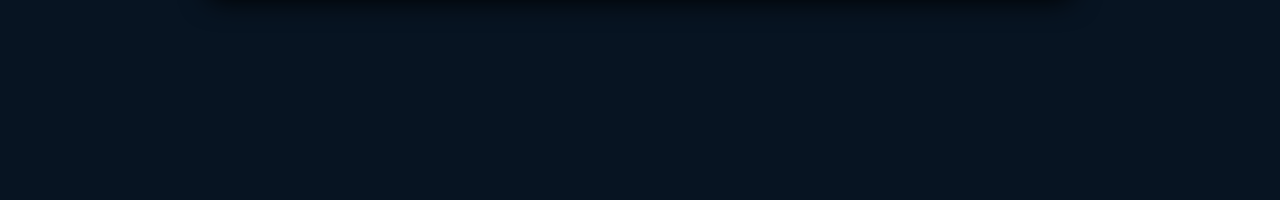
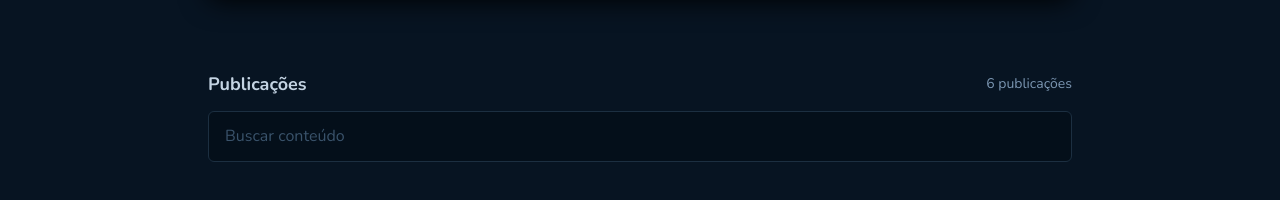
Before and after one commit to jerp86/github_blog, a React (Vite) app: page / in a window 1280 px wide. Shown: the part 422-622 px from the top of the page. Built offline with nearby package versions, Linux system fonts and the light colour scheme.

Commit message:
create SearchInput

```diff
--- /dev/null
+++ b/src/pages/Home/components/SearchInput/index.tsx
@@ -0,0 +1,12 @@
+import { SearchHeader, SearchInputContainer } from './styles'
+
+export const SearchInput = () => (
+  <SearchInputContainer>
+    <SearchHeader>
+      <h3>Publicações</h3>
+      <span>6 publicações</span>
+    </SearchHeader>
+
+    <input type="text" placeholder="Buscar conteúdo" />
+  </SearchInputContainer>
+)
--- /dev/null
+++ b/src/pages/Home/components/SearchInput/styles.ts
@@ -0,0 +1,45 @@
+import styled from 'styled-components'
+
+export const SearchInputContainer = styled.form`
+  display: flex;
+  flex-direction: column;
+  gap: 1.2rem;
+  margin-top: 7.2rem;
+  margin-bottom: 4.8rem;
+  width: 100%;
+
+  input {
+    background-color: ${({ theme }) => theme.input};
+    border: 1px solid ${({ theme }) => theme.border};
+    border-radius: 6px;
+    color: ${({ theme }) => theme.text};
+    padding: 1.2rem 1.6rem;
+
+    &:focus {
+      border-color: ${({ theme }) => theme.blue};
+      transition: 0.4s;
+    }
+
+    &::placeholder {
+      color: ${({ theme }) => theme.label};
+    }
+  }
+`
+
+export const SearchHeader = styled.header`
+  display: flex;
+  align-items: center;
+  justify-content: space-between;
+
+  h3 {
+    font-size: 1.8rem;
+    line-height: 160%;
+    color: ${({ theme }) => theme.subtitle};
+  }
+
+  span {
+    font-size: 1.4rem;
+    text-align: right;
+    color: ${({ theme }) => theme.span};
+  }
+`
--- a/src/pages/Home/index.tsx
+++ b/src/pages/Home/index.tsx
@@ -1,8 +1,10 @@
 import { Profile } from './components/Profile'
+import { SearchInput } from './components/SearchInput'
 import { HomeContainer } from './styles'
 
 export const Home = () => (
   <HomeContainer>
     <Profile />
+    <SearchInput />
   </HomeContainer>
 )
```
